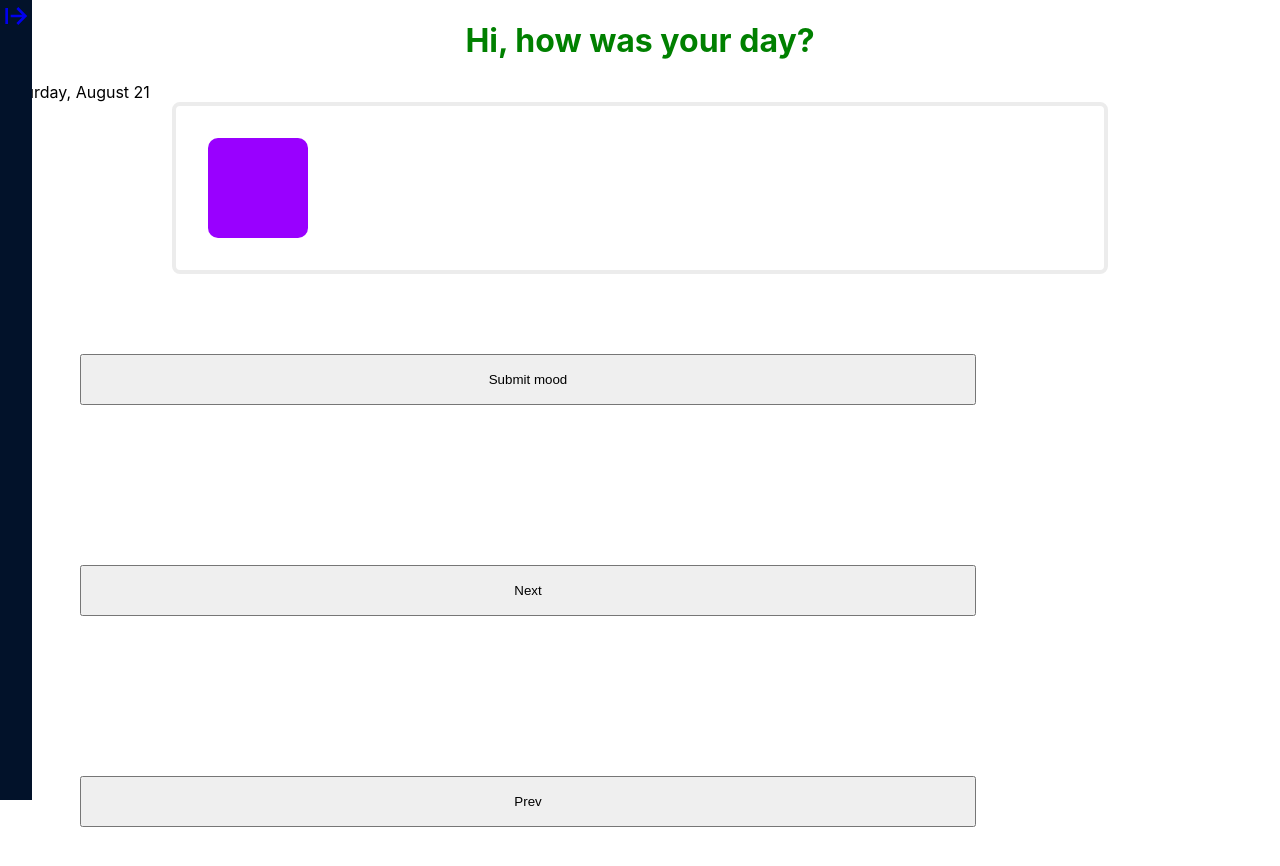
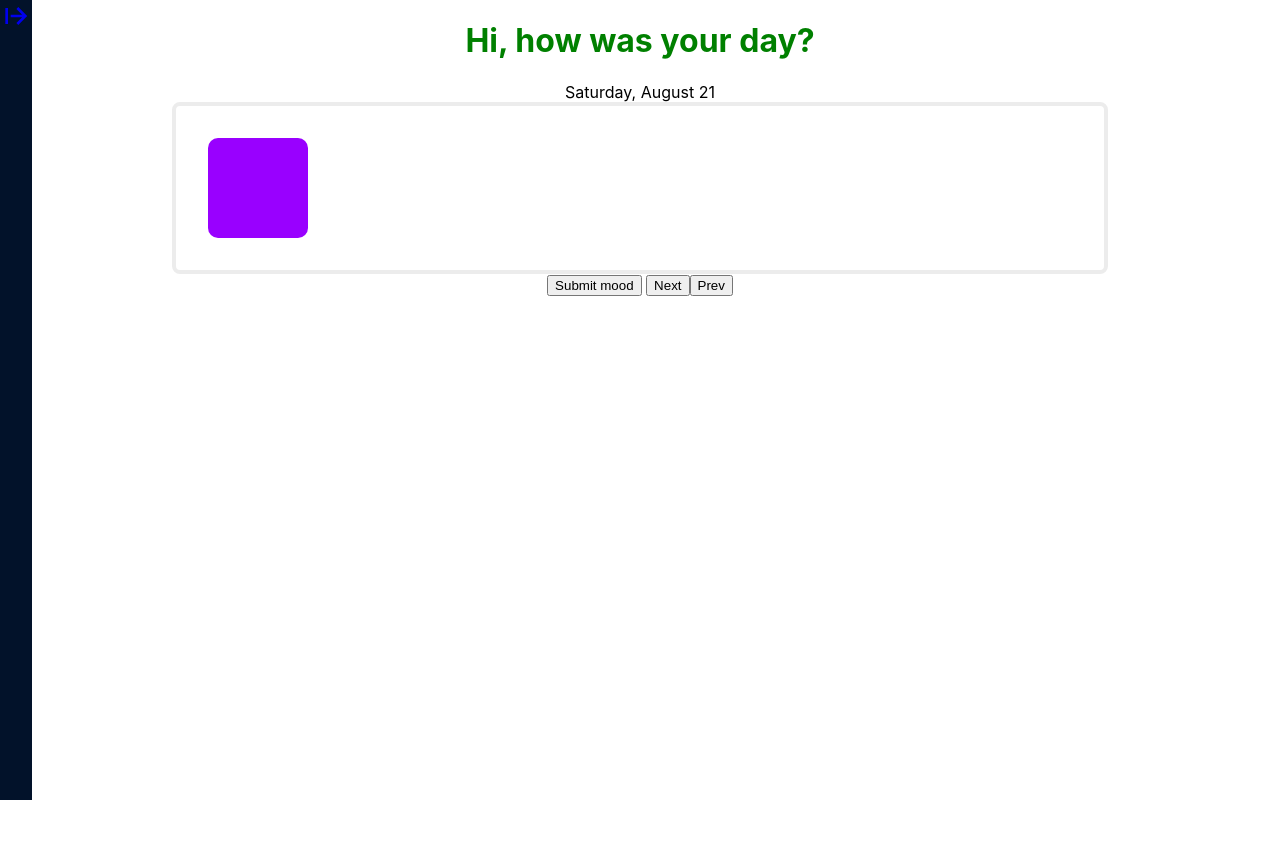
Before and after one commit to n-kly/Apptitude-MoodTracker, a React (Create React App) app: page /tracker in a window 1280 px wide. Shown: the top 866 px of the page. After the commit the page ends 800 px from the top, so only its background shows below. Built offline with nearby package versions, Linux system fonts and the light colour scheme.

Commit message:
CSS edits again

```diff
--- a/src/components/main/main.css
+++ b/src/components/main/main.css
@@ -48,12 +48,12 @@
 }
 
 .button-center{
-    text-align: center;
+    /* text-align: center;
 	width: 70%;
     height: 40%;
 	max-width: 100%;
 	padding: 1rem;
-	margin: 5rem;
+	margin: 5rem; */
 }
 
 .saved{
@@ -61,6 +61,14 @@
 }
 
 .smiley {
-    height: 100px;
-    width: 100px;
+    height: 100%;
+    width: 100%;
 }
+
+.date {
+    text-align: center;
+}
+
+.buttons{
+    text-align: center;
+}
```
